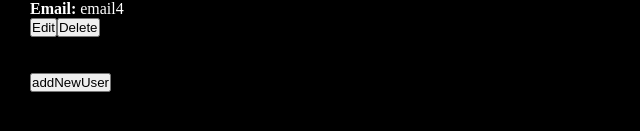
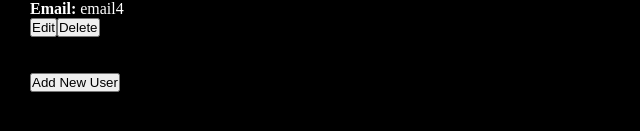
Before and after one commit to shivamsinghAIMLops32/reactScrimba, a React (Vite) app: page / in a window 1280 px wide. Shown: the part 329-460 px from the top of the page, without its empty margins (0-640 px from the left). Built offline with nearby package versions, Linux system fonts and the light colour scheme.

Commit message:
adding user functionnality

```diff
--- a/src/App.jsx
+++ b/src/App.jsx
@@ -1,26 +1,33 @@
-import React ,{useState} from 'react';
-import LoginForm from './components/LoginForm';
-import RegisterForm from './components/RegisterForm';
-import UserDetails from './components/UserDetails';
+import React, { useState } from "react";
+import UserDetails from "./components/UserDetails";
 
 const App = () => {
-  const [users,setUsers]= useState([
-    {id:1,username:"user1",email:"email1"},
-    {id:2,username:"user2",email:"email2"},
-    {id:3,username:"user3",email:"email3"},
-    {id:4,username:"user4",email:"email4"},
+  const [users, setUsers] = useState([
+    { id: 1, username: "user1", email: "email1" },
+    { id: 2, username: "user2", email: "email2" },
+    { id: 3, username: "user3", email: "email3" },
+    { id: 4, username: "user4", email: "email4" },
   ]);
 
-  const addingNewUser = ()=>{
-    const newUser = {id:users.length+1,username:"newUser",email:"newUser@email.com"};
-    setUsers([...users,newUser]);
-  }
+  const addingNewUser = () => {
+    const newId = users.length > 0 ? users[users.length - 1].id + 1 : 1; // Calculate new ID
+    const newUser = {
+      id: newId,
+      username: `newUser${newId}`,
+      email: `newUser${newId}@email.com`,
+    };
+    setUsers([...users, newUser]);
+  };
+
   return (
     <>
-    {users.map((user)=> <UserDetails user={user} key={user.id} setUsers={setUsers}/>)}<br/>
-    <button onClick={addingNewUser}>addNewUser</button>
+      {users.map((user) => (
+        <UserDetails user={user} key={user.id} setUsers={setUsers} />
+      ))}
+      <br />
+      <button onClick={addingNewUser}>Add New User</button>
     </>
-  )
-}
+  );
+};
 
-export default App
+export default App;
--- a/src/components/UserDetails.jsx
+++ b/src/components/UserDetails.jsx
@@ -1,10 +1,16 @@
-import React, { useState } from "react";
+import React, { useState, useEffect } from "react";
 import PropTypes from "prop-types";
 
 const UserDetails = ({ user, setUsers }) => {
   const [isEditing, setIsEditing] = useState(false);
   const [username, setUsername] = useState(user.username);
   const [email, setEmail] = useState(user.email);
+
+  // Sync state when user prop changes
+  useEffect(() => {
+    setUsername(user.username);
+    setEmail(user.email);
+  }, [user]);
 
   const handleSave = () => {
     setUsers((currentUsersState) =>
@@ -14,7 +20,7 @@ const UserDetails = ({ user, setUsers }) => {
           : currentUser
       )
     );
-    setIsEditing(false); // Exit edit mode
+    setIsEditing(false);
   };
 
   return (
@@ -33,7 +39,7 @@ const UserDetails = ({ user, setUsers }) => {
             onChange={(e) => setUsername(e.target.value)}
           />
         ) : (
-          <span>{username}</span> // Show updated username
+          <span>{username}</span>
         )}
         <br />
         <b>Email: </b>
@@ -46,7 +52,7 @@ const UserDetails = ({ user, setUsers }) => {
             onChange={(e) => setEmail(e.target.value)}
           />
         ) : (
-          <span>{email}</span> // Show updated email
+          <span>{email}</span>
         )}
         <br />
       </div>
@@ -62,7 +68,9 @@ const UserDetails = ({ user, setUsers }) => {
         <button
           onClick={() =>
             setUsers((currentUsersState) =>
-              currentUsersState.filter((currentUser) => currentUser.id !== user.id)
+              currentUsersState.filter(
+                (currentUser) => currentUser.id !== user.id
+              )
             )
           }
         >
```
